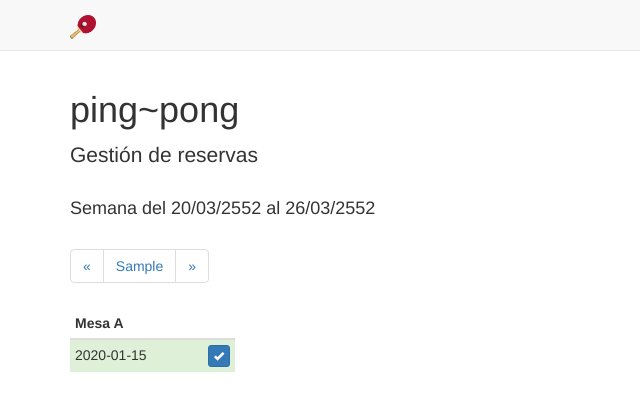
After one commit to aadroher/pingpong, a Flask app: template templates/time_slots.html in a window 1280 px wide. The commit adds this page. Shown: the top 411 px of the page, without its empty margins (0-640 px from the left). Run offline with Flask 2, Linux system fonts and the light colour scheme; the template is opened without the code that fills it: most values are stand-ins (such as "Sample title", 1, 10 or a date in 2020); some libraries are stand-ins or nearby versions.

Commit message:
Finishes listings with mock content.

```diff
--- a/templates/layout.html
+++ b/templates/layout.html
@@ -1,39 +1,44 @@
 <!doctype html>
 <html>
     <head>
-        <!-- Latest compiled and minified CSS -->
-        <link rel="stylesheet" href="https://maxcdn.bootstrapcdn.com/bootstrap/3.3.6/css/bootstrap.min.css"
+        <link rel="stylesheet"
+              href="https://maxcdn.bootstrapcdn.com/bootstrap/3.3.6/css/bootstrap.min.css"
               integrity="sha384-1q8mTJOASx8j1Au+a5WDVnPi2lkFfwwEAa8hDDdjZlpLegxhjVME1fgjWPGmkzs7"
-              crossorigin="anonymous">
-
-        <meta name="viewport" content="width=device-width, initial-scale=1">
-        <meta name="viewport" content="width=device-width, initial-scale=1, maximum-scale=1, user-scalable=no">
+              crossorigin="anonymous"
+        />
+        <meta name="viewport"
+              content="width=device-width, initial-scale=1, maximum-scale=1, user-scalable=no"
+        />
+        <style>
+            body { padding-top: 70px; }
+        </style>
         <title>
-            Ping Pong
+            ping~pong
         </title>
     </head>
     <body>
-        <nav class="navbar navbar-default">
-            <div class="container-fluid">
-            <div class="navbar-header">
-              <a class="navbar-brand" href="/">
-                Ping Pong
-              </a>
+        <nav class="navbar navbar-default navbar-fixed-top">
+            <div class="container">
+                <div class="navbar-header">
+                    <a class="navbar-brand" href="/">
+                        <img src="/static/img/table_tennis_logo.png"
+                             height="24"/>
+                    </a>
+                </div>
             </div>
-          </div>
         </nav>
         <div class="container">
             <div class="row">
                 <div class="col-xs-12">
                     <h1>
-                        Ping Pong
+                        ping~pong
                     </h1>
                     <p class="lead">
-                        ¡Reservad mesa a discreción!
+                        Gestión de reservas
                     </p>
                 </div>
             </div>
-            {% block body %}
+            {% block time_slots %}
             {% endblock %}
         </div>
     </body>
--- /dev/null
+++ b/templates/time_slots.html
@@ -0,0 +1,62 @@
+{% extends "layout.html" %}
+{% block time_slots %}
+    <div class="row">
+        <div class="col-xs-12">
+            <h4>
+                Semana del 20/03/2552 al 26/03/2552
+            </h4>
+        </div>
+    </div>
+    <div class="row">
+        <div class="col-xs-12">
+            <nav>
+                <ul class="pagination">
+                    <li>
+                      <a href="#" aria-label="Previous">
+                        <span>&laquo;</span>
+                      </a>
+                    </li>
+                    {% for week_day in week_days %}
+                        <li>
+                            <a href="#">
+                                {{ week_day }}
+                            </a>
+                        </li>
+                    {% endfor %}
+                    <li>
+                      <a href="#" aria-label="Previous">
+                        <span>&raquo;</span>
+                      </a>
+                    </li>
+                </ul>
+            </nav>
+        </div>
+    </div>
+    <div class="row">
+        <div class="col-xs-2">
+            <table class="table table-responsive table-condensed table-hover">
+                <thead>
+                    <tr>
+                        <th>
+                            Mesa A
+                        </th>
+                    </tr>
+                </thead>
+                <tbody>
+                    {% for time_slot in time_slots %}
+                    <tr>
+                        <td class="success">
+                            {{ time_slot }}
+                            <a href="#" class="btn btn-primary btn-xs pull-right">
+                                <span class="glyphicon glyphicon-ok small">
+                                </span>
+
+                            </a>
+                        </td>
+                    </tr>
+                    {% endfor %}
+                </tbody>
+            </table>
+        </div>
+    </div>
+{% endblock %}
```
Also changed, not shown: pingpong.py (+8 -1 lines), templates/index.html (deleted, +0 -50 lines).
